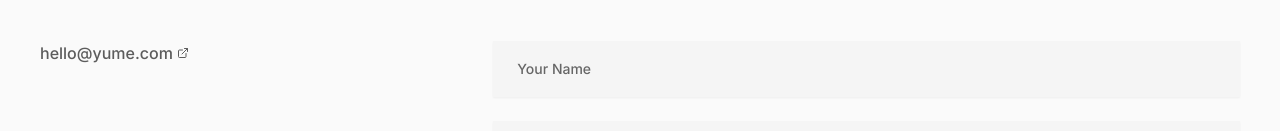
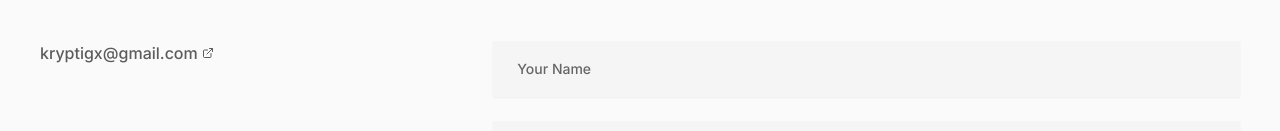
Before and after one commit to krytigx/port, a Next.js app: page /contact in a window 1280 px wide. Shown: the part 332-463 px from the top of the page. Built offline with nearby package versions, Linux system fonts and the light colour scheme.

Commit message:
Update page.tsx

```diff
--- a/src/app/contact/page.tsx
+++ b/src/app/contact/page.tsx
@@ -15,10 +15,10 @@ export default function ContactPage() {
         <div className="flex flex-col md:flex-row gap-10 md:gap-20">
           <div className="w-full md:w-1/3 mb-10 md:mb-0">
             <Link
-              href="mailto:hello@yume.com"
+              href="mailto:kryptigx@gmail.com"
               className="text-base opacity-70 hover:opacity-100 transition-opacity flex items-center"
             >
-              hello@yume.com
+              kryptigx@gmail.com
               <ExternalLink className="ml-1 h-3 w-3" />
             </Link>
           </div>
```
